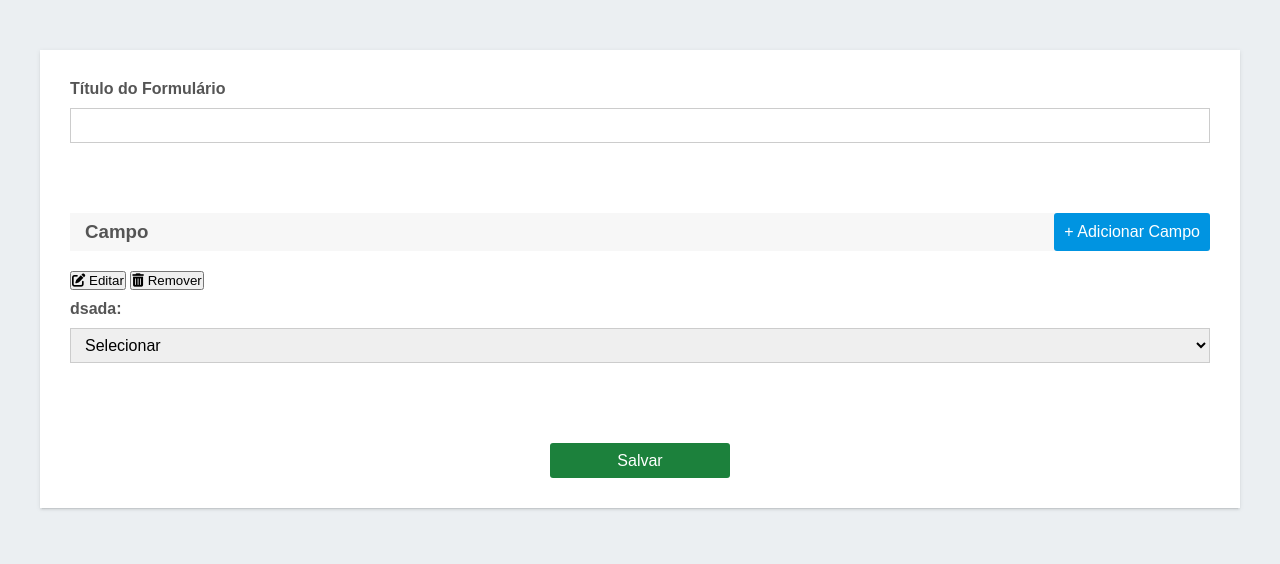
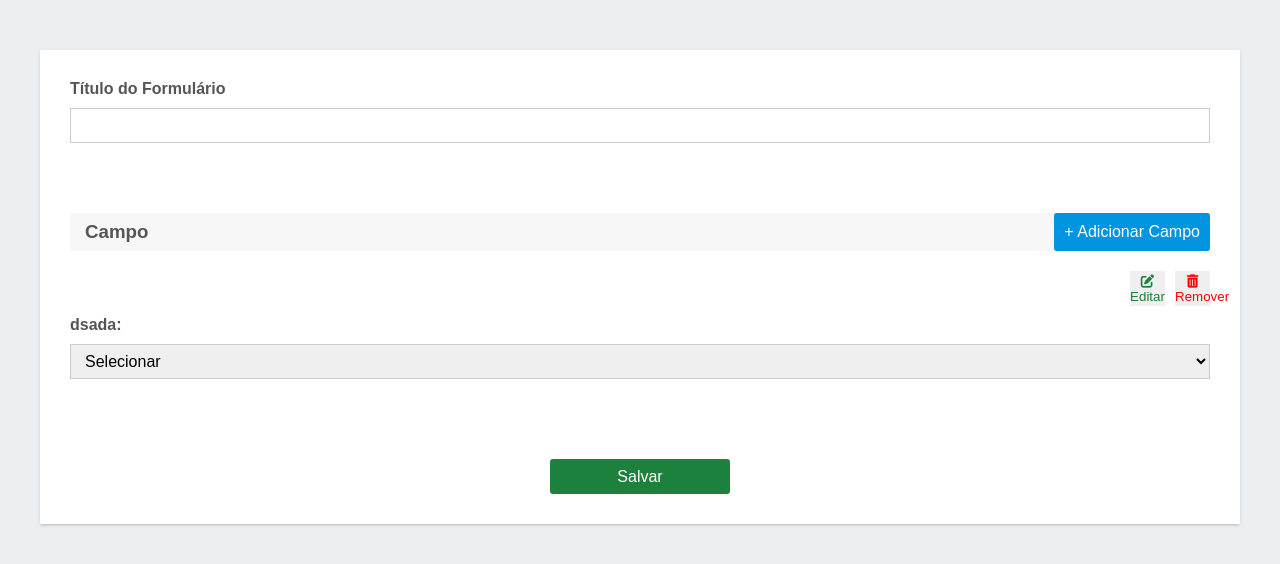
Before and after one commit to Sara01romao/form-edit, a PHP site: page /total.php in a window 1280 px wide. Shown: the top 564 px of the page. Run offline with PHP 8.4, Linux system fonts and the light colour scheme.

Commit message:
style: estilos botões no campo do form

```diff
--- a/style.css
+++ b/style.css
@@ -63,6 +63,11 @@ body{
     border: solid 1px #CCCCCC;
     font-size: 16px;
     padding: 0px 10px;
+}
+
+.msg-erro{
+    color: red;
+    display: none;
 }
 
 
@@ -311,3 +316,31 @@ color: #fff;
 .form-vazio {
     display: none;
 }
+
+
+
+.novo-campo div{
+    display: flex;
+    gap: 10px;
+    margin: 0px 0px 0px auto;
+}
+
+.novo-campo div button{
+    width: 35px;
+    height: 35px;
+    border: none;
+    transition: 0.8s;
+    cursor: pointer;
+}
+
+.novo-campo div button:nth-child(1){
+    color: #1c813c;
+}
+.novo-campo div button:nth-child(2){
+    color: red;
+}
+
+.novo-campo div button:hover{
+    background-color:#c9c9c9;
+    transition: 0.8s;
+}
```
